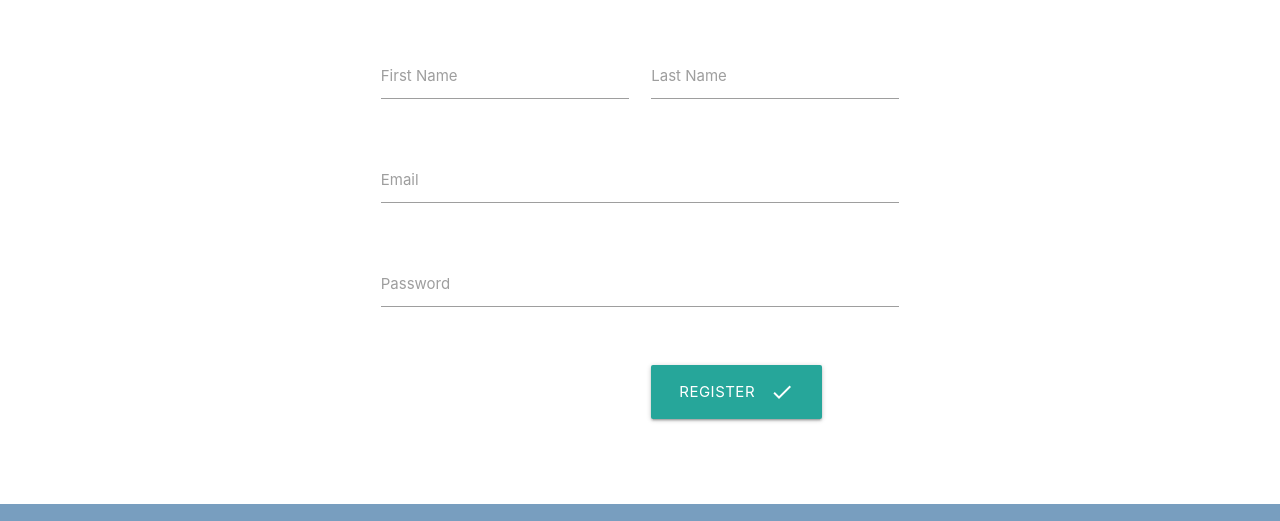
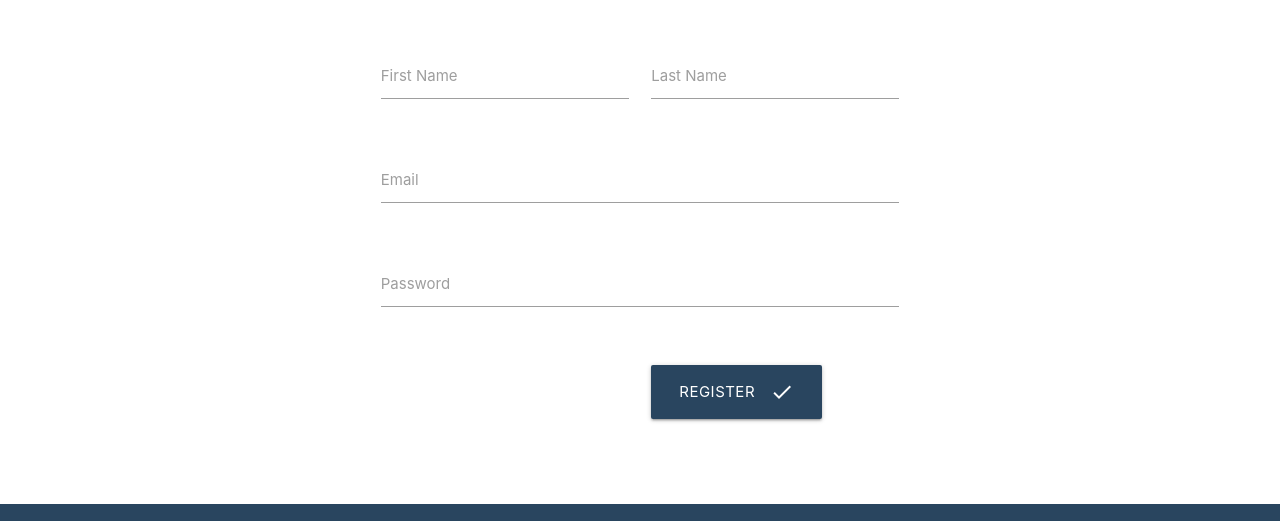
Before and after one commit to Junior808/UyA, a website: page PrototipoWeb/signup.html in a window 1280 px wide. Shown: the part 221-742 px from the top of the page. Drawn offline with nearby package versions, Linux system fonts and the light colour scheme.

Commit message:
cambio de colores

```diff
--- a/PrototipoWeb/css/index.css
+++ b/PrototipoWeb/css/index.css
@@ -1,6 +1,8 @@
 :root {
-    --first: #537fa6;
-    --second: #789ebf;
+    /* --first: #537fa6; */
+    --first: #0C1E2D;
+    /* --second: #789ebf; */
+    --second: #29455F;
     --third: #6d7e8c;
     --fourth: #fcf9f2;
     --fifth: #750015;
@@ -60,6 +62,10 @@ h1 {
     margin: 2em;
 }
 
+#btnSignUp {
+    background-color: var(--second);
+}
+
 .profile-picture {
     height: 10em;
     width: 10em;
```
